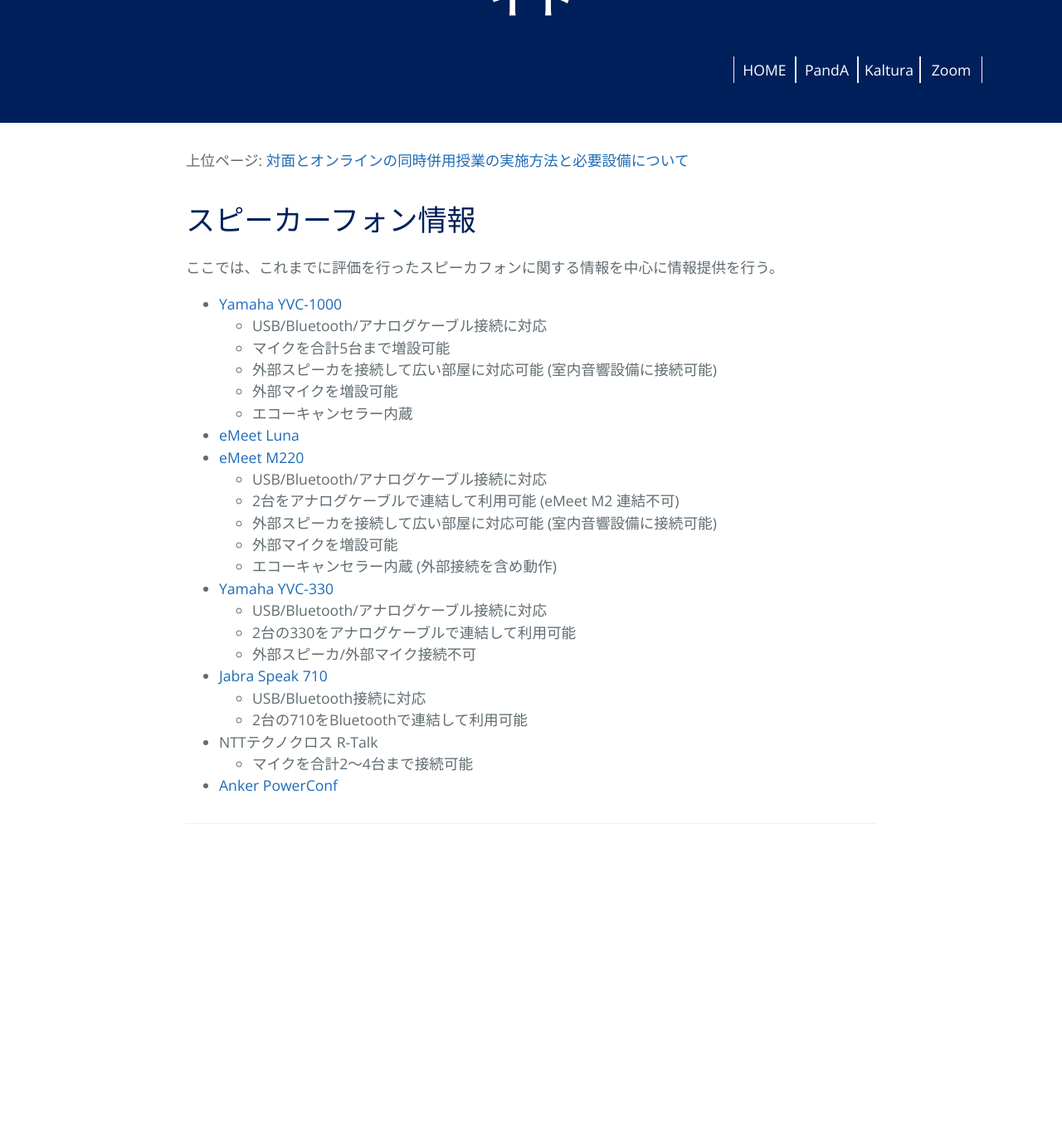
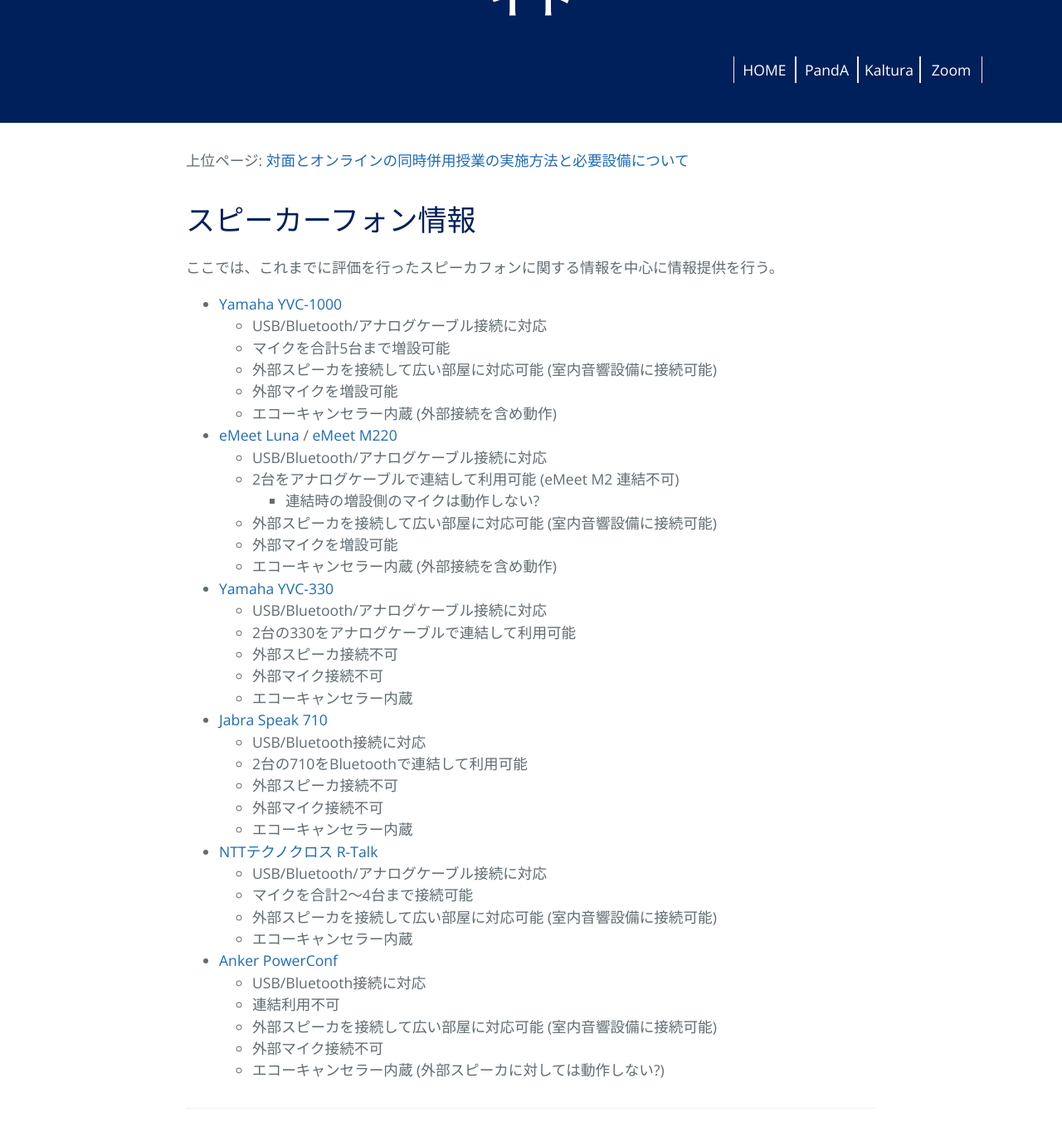
Before and after one commit to kyoto-u/online-edu, a Jekyll site: the page built from zoom-speaker-phones.md, in a window 1280 px wide and 1400 px high, scrolled down 224 px. Shown: the top 1375 px of the window at 83% size. Built offline with Jekyll 4.4.1, drawn with Linux system fonts in a browser that asks for light colours; before the commit the page ends 1281 px from its top, so only the background shows below that.

Commit message:
Update zoom-speaker-phones.md

```diff
--- a/zoom-speaker-phones.md
+++ b/zoom-speaker-phones.md
@@ -13,12 +13,12 @@ title: スピーカーフォン情報
   - マイクを合計5台まで増設可能
   - 外部スピーカを接続して広い部屋に対応可能 (室内音響設備に接続可能)
   - 外部マイクを増設可能
-  - エコーキャンセラー内蔵
+  - エコーキャンセラー内蔵 (外部接続を含め動作)
 
-- [eMeet Luna](https://www.emeet.ai/Luna.html)
-- [eMeet M220](https://www.emeet.ai/M220.html)
+- [eMeet Luna](https://www.emeet.ai/Luna.html) / [eMeet M220](https://www.emeet.ai/M220.html)
   - USB/Bluetooth/アナログケーブル接続に対応
   - 2台をアナログケーブルで連結して利用可能 (eMeet M2 連結不可)
+    - 連結時の増設側のマイクは動作しない?
   - 外部スピーカを接続して広い部屋に対応可能 (室内音響設備に接続可能)
   - 外部マイクを増設可能
   - エコーキャンセラー内蔵 (外部接続を含め動作)
@@ -26,13 +26,26 @@ title: スピーカーフォン情報
 - [Yamaha YVC-330](https://sound-solution.yamaha.com/products/uc/yvc-330/index)
   - USB/Bluetooth/アナログケーブル接続に対応
   - 2台の330をアナログケーブルで連結して利用可能
-  - 外部スピーカ/外部マイク接続不可
+  - 外部スピーカ接続不可
+  - 外部マイク接続不可
+  - エコーキャンセラー内蔵
 
 - [Jabra Speak 710](https://www.jabra.jp/business/speakerphones/jabra-speak-series/jabra-speak-710)
   - USB/Bluetooth接続に対応
   - 2台の710をBluetoothで連結して利用可能
+  - 外部スピーカ接続不可
+  - 外部マイク接続不可
+  - エコーキャンセラー内蔵
 
-- NTTテクノクロス R-Talk
+- [NTTテクノクロス R-Talk](http://www.v-series.jp/r-talk/)
+  - USB/Bluetooth/アナログケーブル接続に対応
   - マイクを合計2～4台まで接続可能
+  - 外部スピーカを接続して広い部屋に対応可能 (室内音響設備に接続可能)
+  - エコーキャンセラー内蔵
 
 - [Anker PowerConf](https://www.ankerjapan.com/category/CONFERENCESPEAKER/A3301.html)
+  - USB/Bluetooth接続に対応
+  - 連結利用不可
+  - 外部スピーカを接続して広い部屋に対応可能 (室内音響設備に接続可能)
+  - 外部マイク接続不可
+  - エコーキャンセラー内蔵 (外部スピーカに対しては動作しない?)
```
